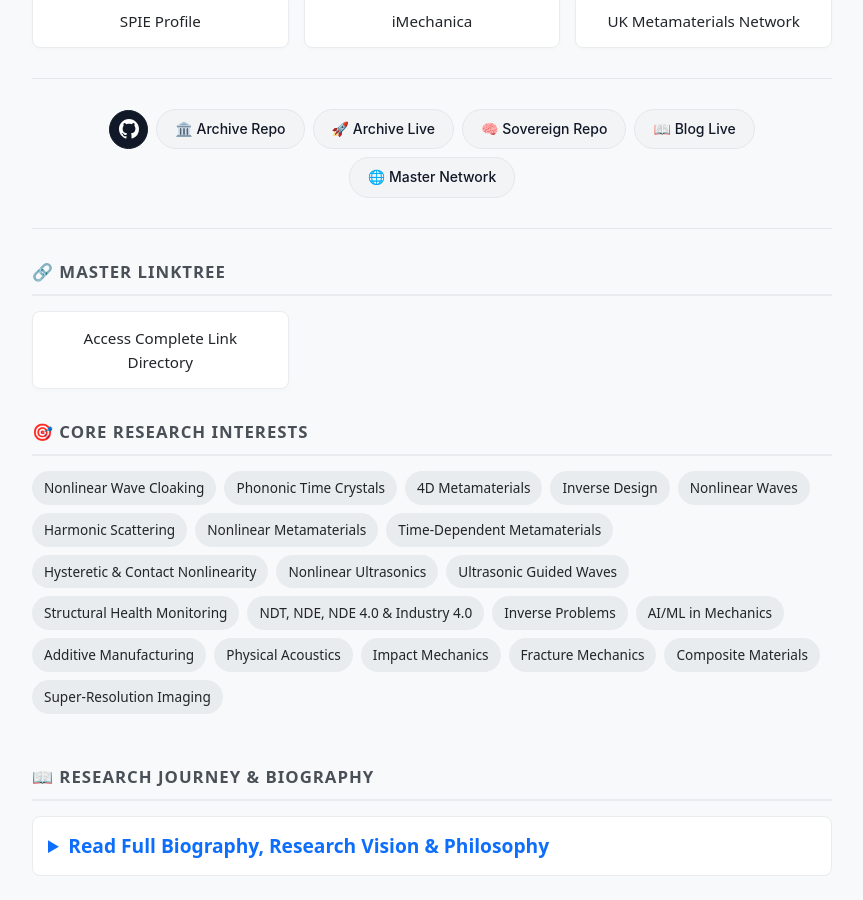
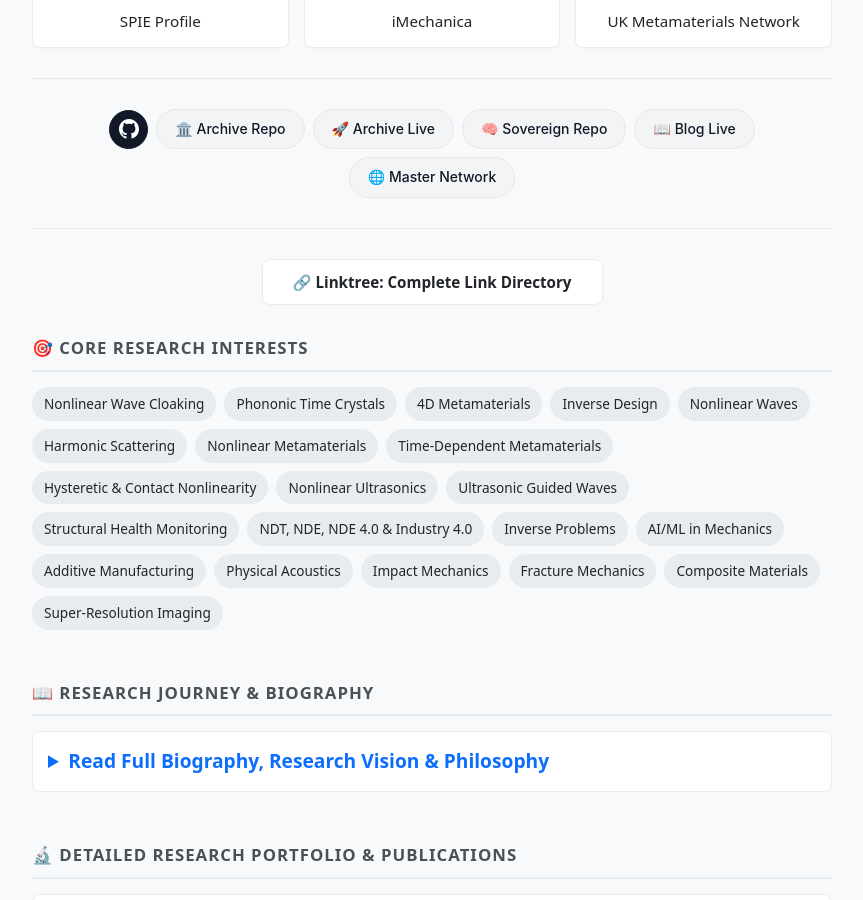
Before and after one commit to pravinkumar-ghodake/pravinkumar-ghodake-academic-archive, a Jekyll site: the page index.html, which Jekyll copies as it is, in a window 1280 px wide and 900 px high, scrolled down 1456 px. Shown: the whole window, without its empty margins (208-1071 px from the left). Built offline with Jekyll 4.4.1, drawn with Linux system fonts in a browser that asks for light colours.

Commit message:
Update index.html

```diff
--- a/index.html
+++ b/index.html
@@ -389,10 +389,9 @@
         <!-- DIVIDER LINE -->
         <hr style="border: 0; border-top: 1px solid #e5e7eb; margin: 30px 0;">
 
-        <!-- New Section: Linktree -->
-        <div class="section-title">🔗 Master Linktree</div>
-        <div class="grid">
-            <a href="https://linktr.ee/pravinkumarghodake" class="link-btn" target="_blank" rel="noopener">Access Complete Link Directory</a>
+        <!-- Centered Linktree Tab -->
+        <div style="display: flex; justify-content: center; margin: 20px 0;">
+            <a href="https://linktr.ee/pravinkumarghodake" class="link-btn" target="_blank" rel="noopener" style="padding: 10px 30px; font-weight: 600;">🔗 Linktree: Complete Link Directory</a>
         </div>
 
 
```
